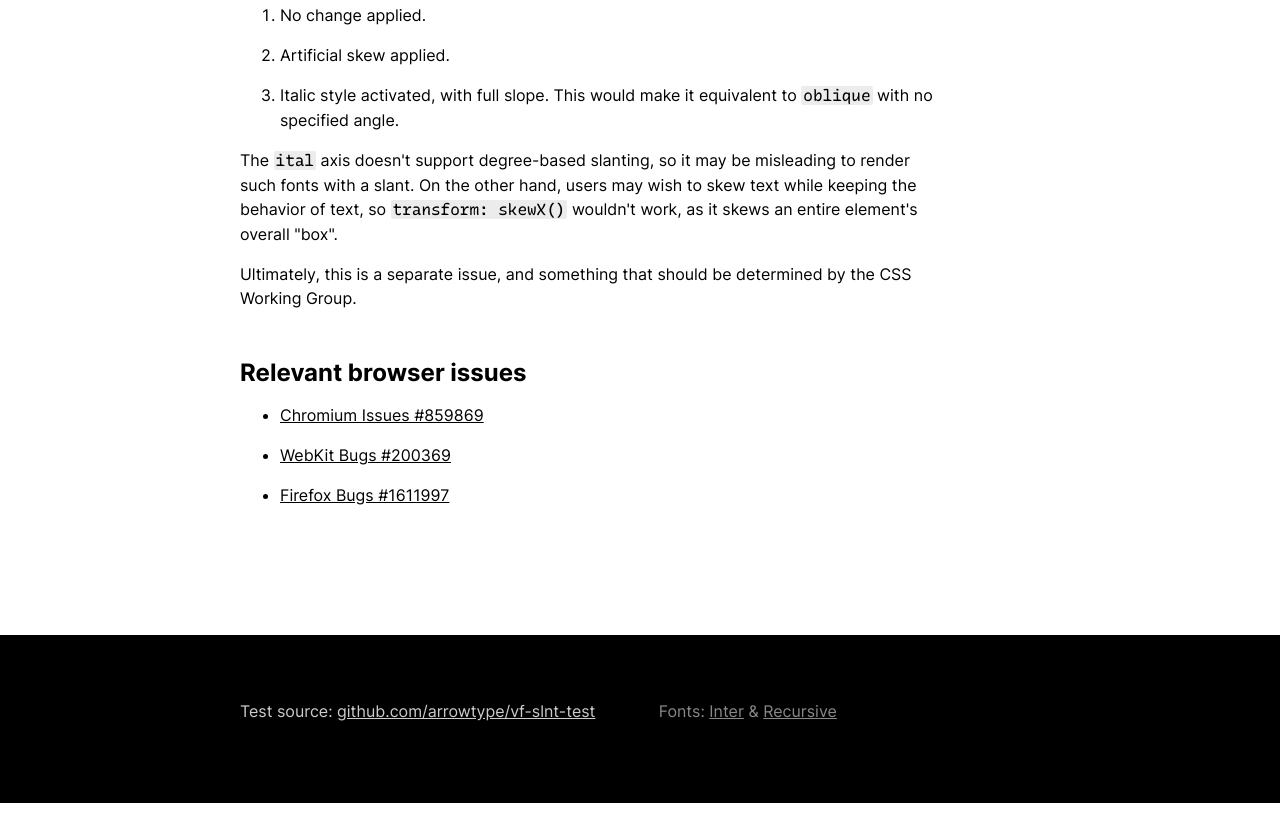
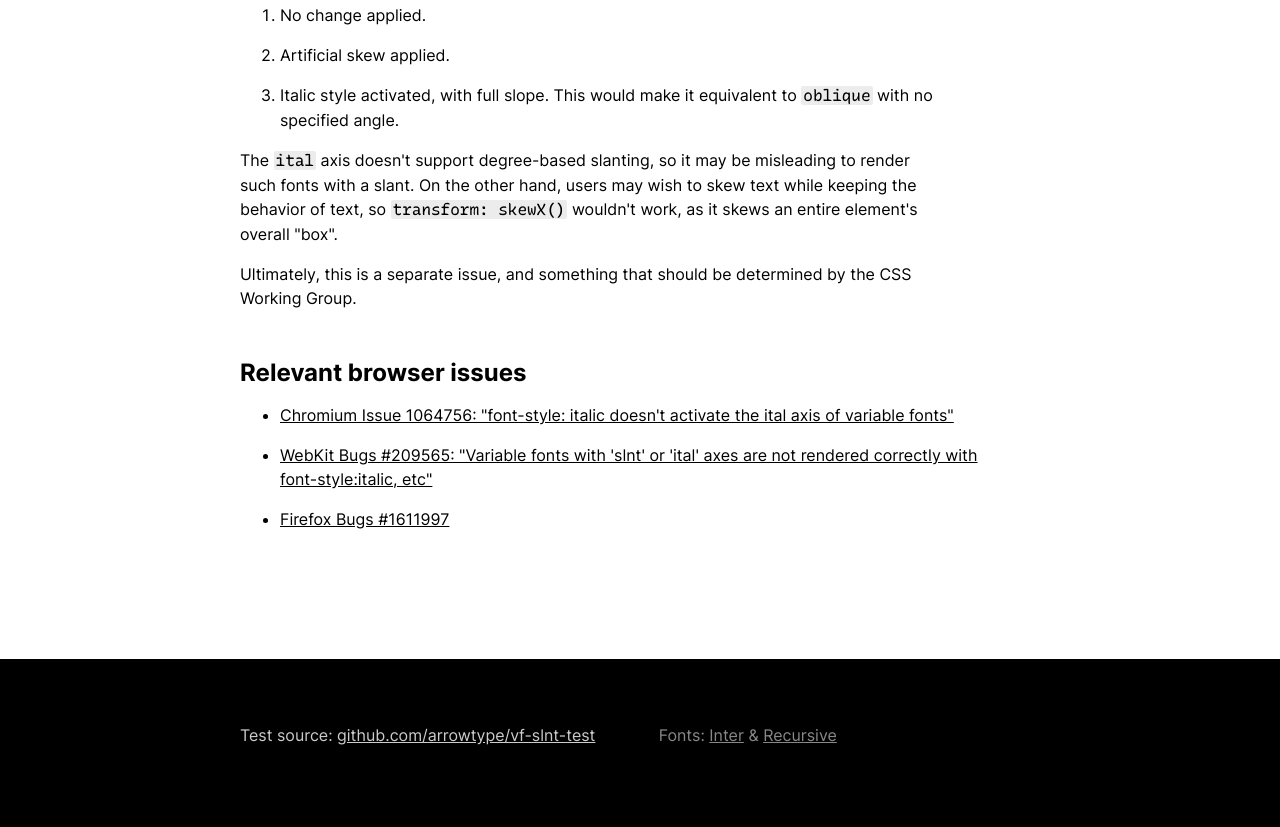
Before and after one commit to arrowtype/vf-slnt-test, a website: page slnt-ital-tests/index.html in a window 1280 px wide. Shown: the part 1996-2823 px from the top of the page. Before the commit the page ends 2799 px from the top, so only its background shows below. Drawn offline with Linux system fonts and the light colour scheme.

Commit message:
update bug links

```diff
--- a/slnt-ital-tests/index.html
+++ b/slnt-ital-tests/index.html
@@ -376,10 +376,10 @@
 		<h2>Relevant browser issues</h2>
 		<ul>
 			<li>
-				<a href="https://bugs.chromium.org/p/chromium/issues/detail?id=859869">Chromium Issues #859869</a>
+				<a href="https://bugs.chromium.org/p/chromium/issues/detail?id=1064756">Chromium Issue 1064756: "font-style: italic doesn't activate the ital axis of variable fonts"</a>
 			</li>
 			<li>
-				<a href="https://bugs.webkit.org/show_bug.cgi?id=200369">WebKit Bugs #200369</a>
+				<a href="https://bugs.webkit.org/show_bug.cgi?id=209565">WebKit Bugs #209565: "Variable fonts with 'slnt' or 'ital' axes are not rendered correctly with font-style:italic, etc"</a>
 			</li>
 			<li>
 				<a href="https://bugzilla.mozilla.org/show_bug.cgi?id=1611997">Firefox Bugs #1611997</a>
```
